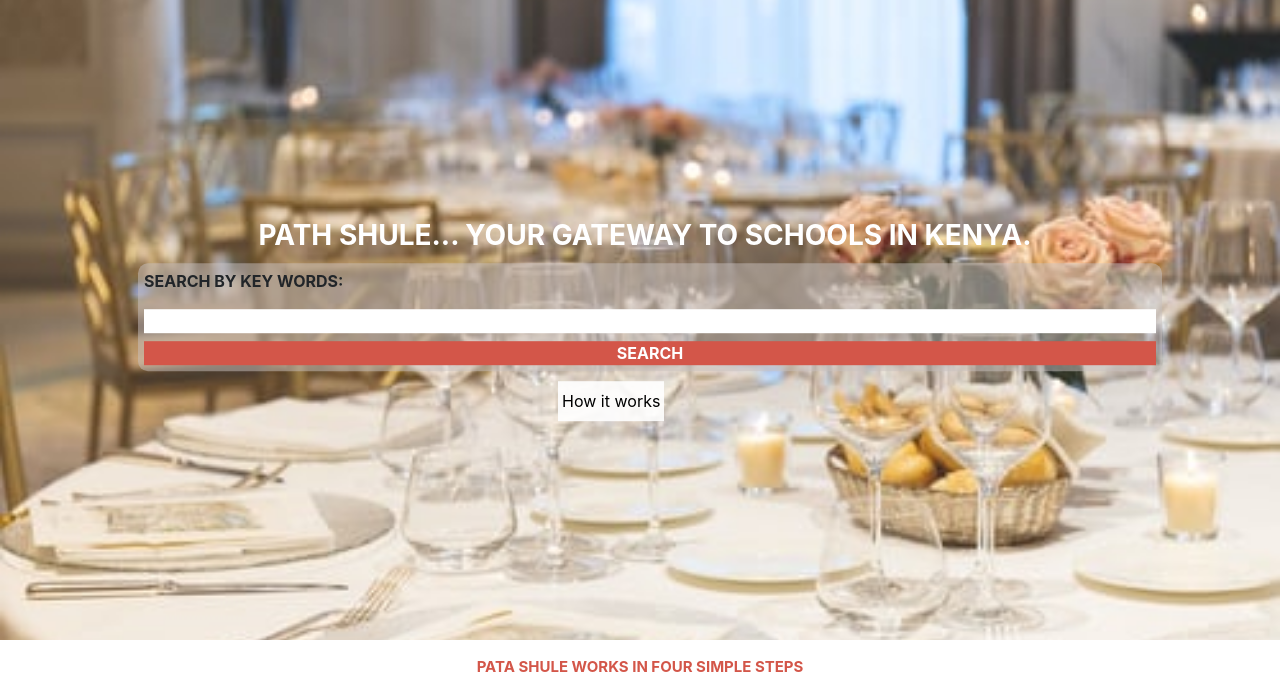
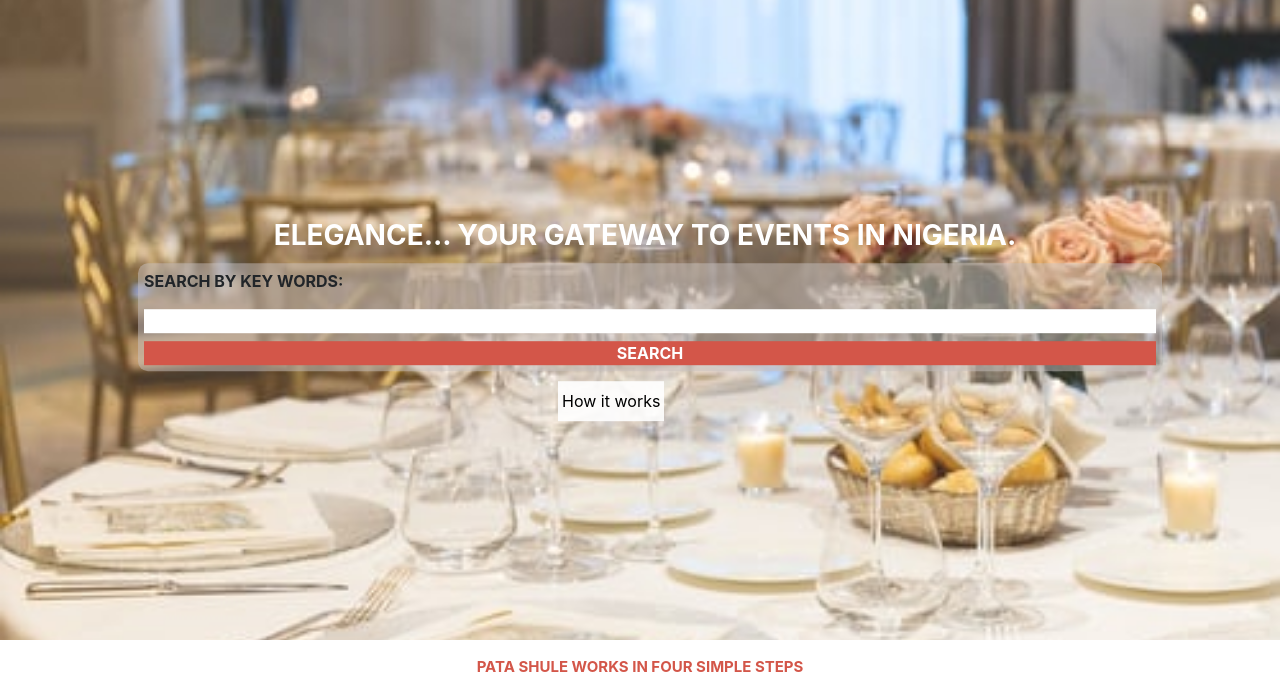
Before and after one commit to GraceOyiza/Capstone-project, a plain HTML site: page index.html in a window 1280 px wide. Shown: the part 86-778 px from the top of the page. Drawn offline with nearby package versions, Linux system fonts and the light colour scheme.

Commit message:
Change markup for background-image-text

```diff
--- a/index.html
+++ b/index.html
@@ -34,7 +34,7 @@
     <div class="background-image-container">
       <div class="background-image-container-main">
          <div class="background-image-text text-white">
-         <h1 class="font-weight-bold text-center">PATH SHULE... YOUR GATEWAY    TO  <span><a class="text-center">SCHOOLS IN KENYA.</a></span> </h1>
+         <h1 class="font-weight-bold text-center">ELEGANCE... YOUR GATEWAY    TO  <span><a class="text-center">EVENTS IN NIGERIA.</a></span> </h1>
          </div>
       <div class="background-image-search">
         <p class="font-weight-bold">SEARCH BY KEY WORDS:</p>
```
